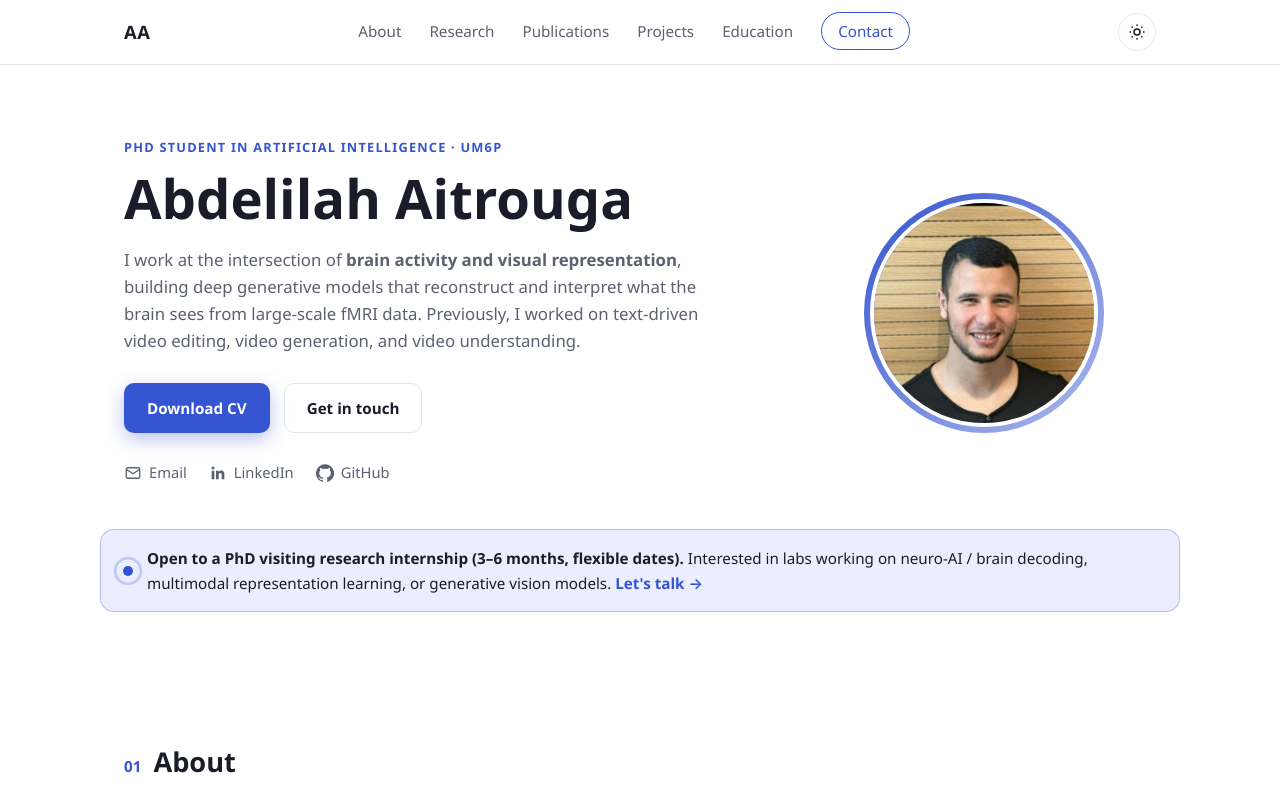
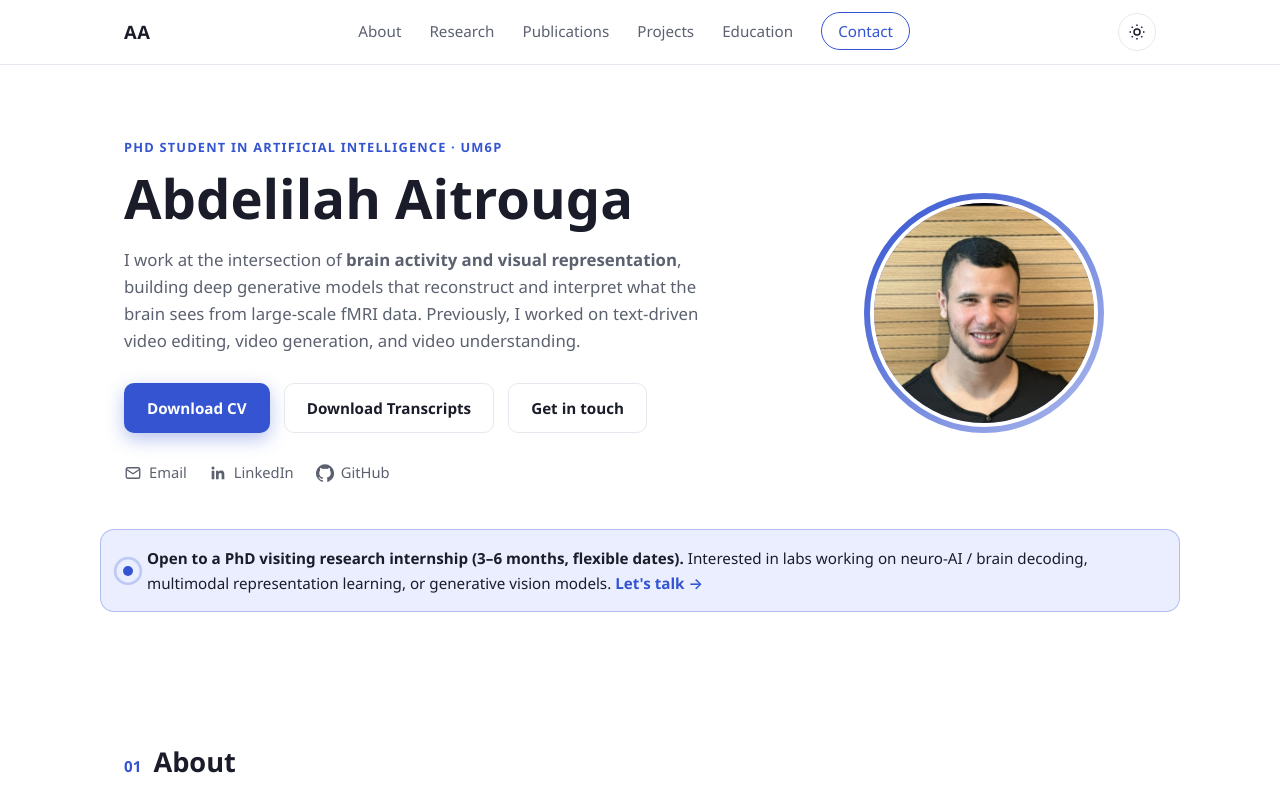
Before and after one commit to abdo-RG/Abdo-RG.github.io, a plain HTML site: page index.html in a window 1280 px wide. Shown: the top 800 px of the page. Drawn offline with Linux system fonts and the light colour scheme.

Commit message:
Add transcripts download button next to CV
Copies Transcripts.pdf into assets/ and adds a download button
alongside the existing CV button in the hero section.

```diff
--- a/index.html
+++ b/index.html
@@ -49,6 +49,7 @@
         </p>
         <div class="hero-actions">
           <a href="assets/Abdelilah_Aitrouga_Resume.pdf" class="btn btn-primary" download>Download CV</a>
+          <a href="assets/Abdelilah_Aitrouga_Transcripts.pdf" class="btn btn-outline" download>Download Transcripts</a>
           <a href="#contact" class="btn btn-outline">Get in touch</a>
         </div>
         <ul class="hero-links">
```
Also changed, not shown: 1 other file.
